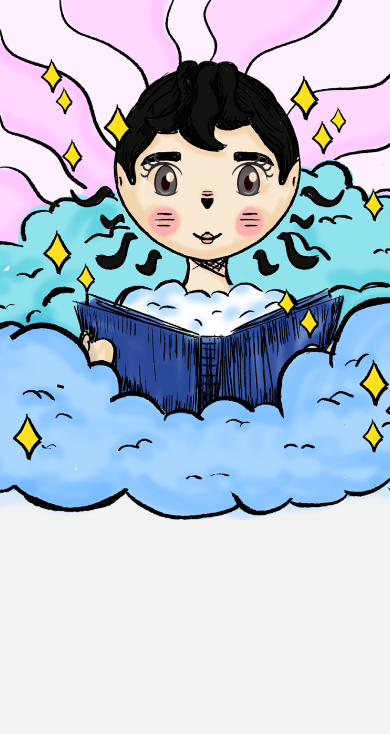
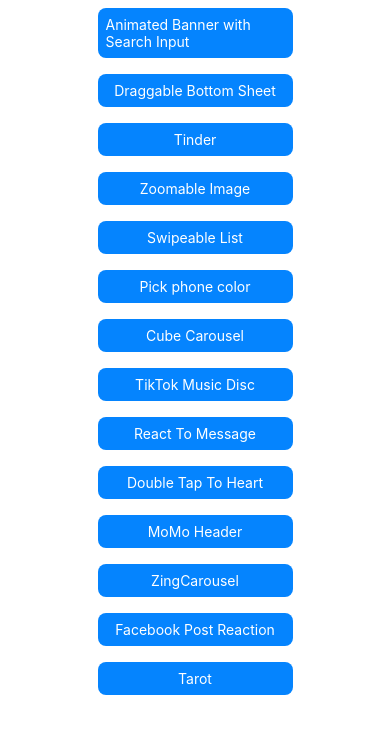
Before and after one commit to minhtechie/react-native-animations, a React Native app: screen / in a window 390 px wide. Shown: the top 734 px of the page. Built offline with nearby package versions, Linux system fonts and the light colour scheme.

Commit message:
add tarot in block homescreen

```diff
--- a/src/animations/MainStackNavigator.js
+++ b/src/animations/MainStackNavigator.js
@@ -31,7 +31,8 @@
       screenOptions={{
         headerBackTitle: '',
       }}
-      initialRouteName="Tarot">
+      // initialRouteName="Tarot"
+     >
       <Stack.Screen
         name="HomeScreen"
         component={HomeScreen}
@@ -166,6 +167,10 @@
           onPress={() => navigate('FacebookPostReaction')}
           label="Facebook Post Reaction"
         />
+         <MenuItem
+          onPress={() => navigate('Tarot')}
+          label="Tarot"
+        />
       </ScrollView>
     </SafeAreaView>
   );
```
